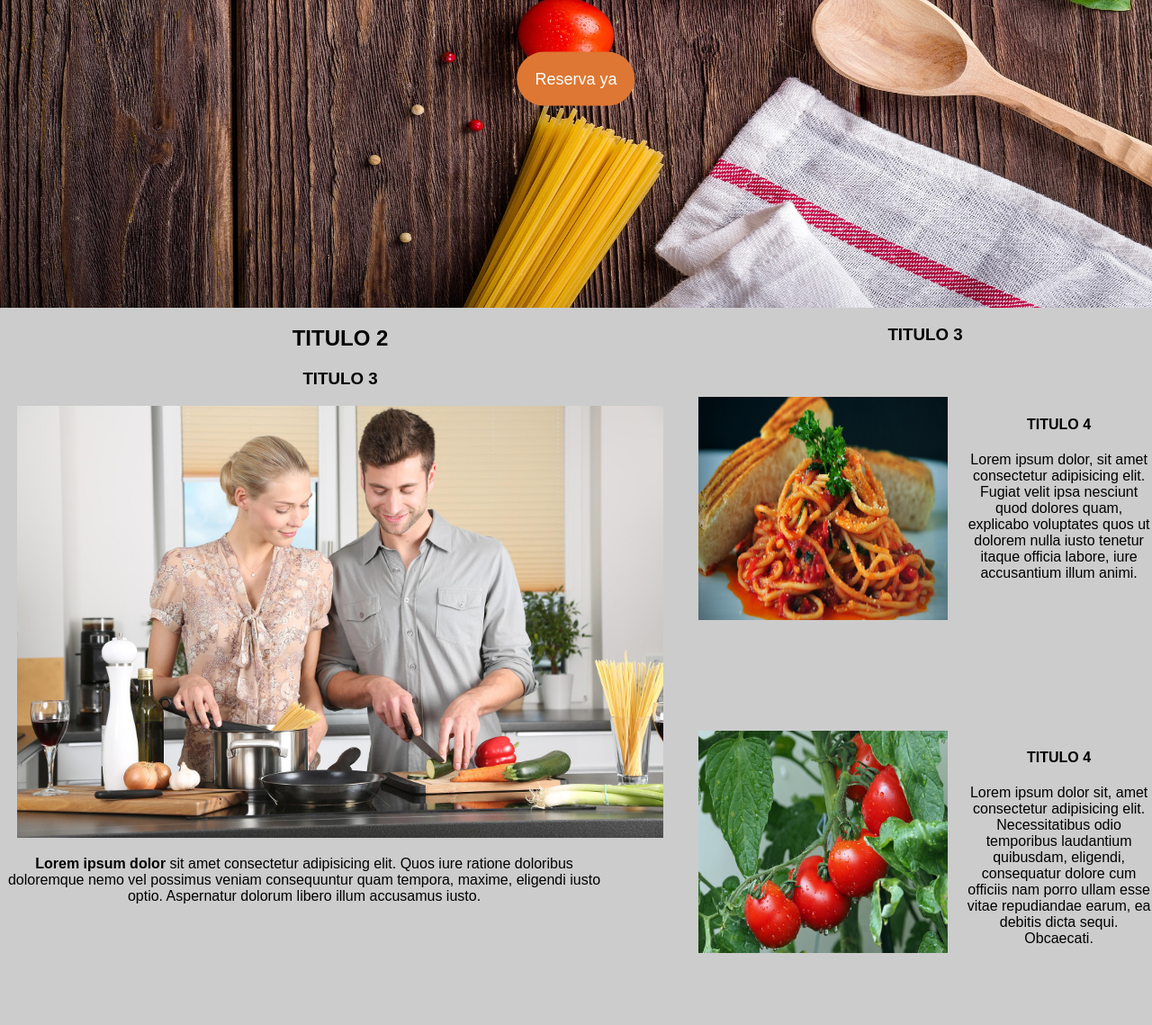
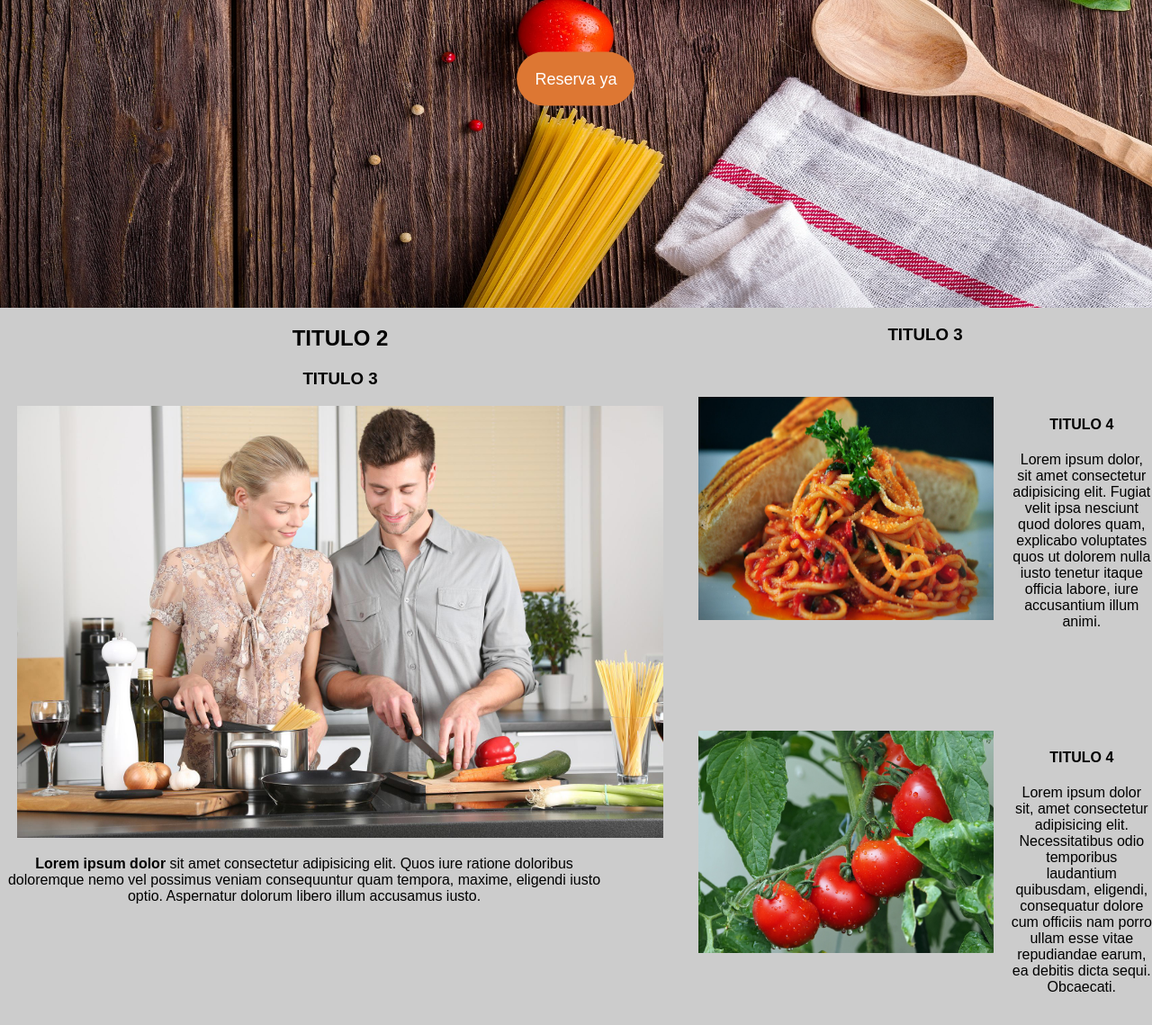
Before and after one commit to Darkot1/recetas, a plain HTML site: page index.html in a window 1280 px wide. Shown: the part 458-1597 px from the top of the page at 90% size. Drawn offline with Linux system fonts and the light colour scheme; grey boxes are pictures that could not be loaded.

Commit message:
Update style.css

```diff
--- a/CSS/style.css
+++ b/CSS/style.css
@@ -139,7 +139,7 @@ ul a:hover{
 }
 
 .box1_1-1 img{
-    width: 55%;
+    width: 65%;
     height: 75%;
 }
 
@@ -150,7 +150,7 @@ ul a:hover{
 
 }
 .box1_1-2 img{
-    width: 55%;
+    width: 65%;
     height: 75%;
 }
 
```
